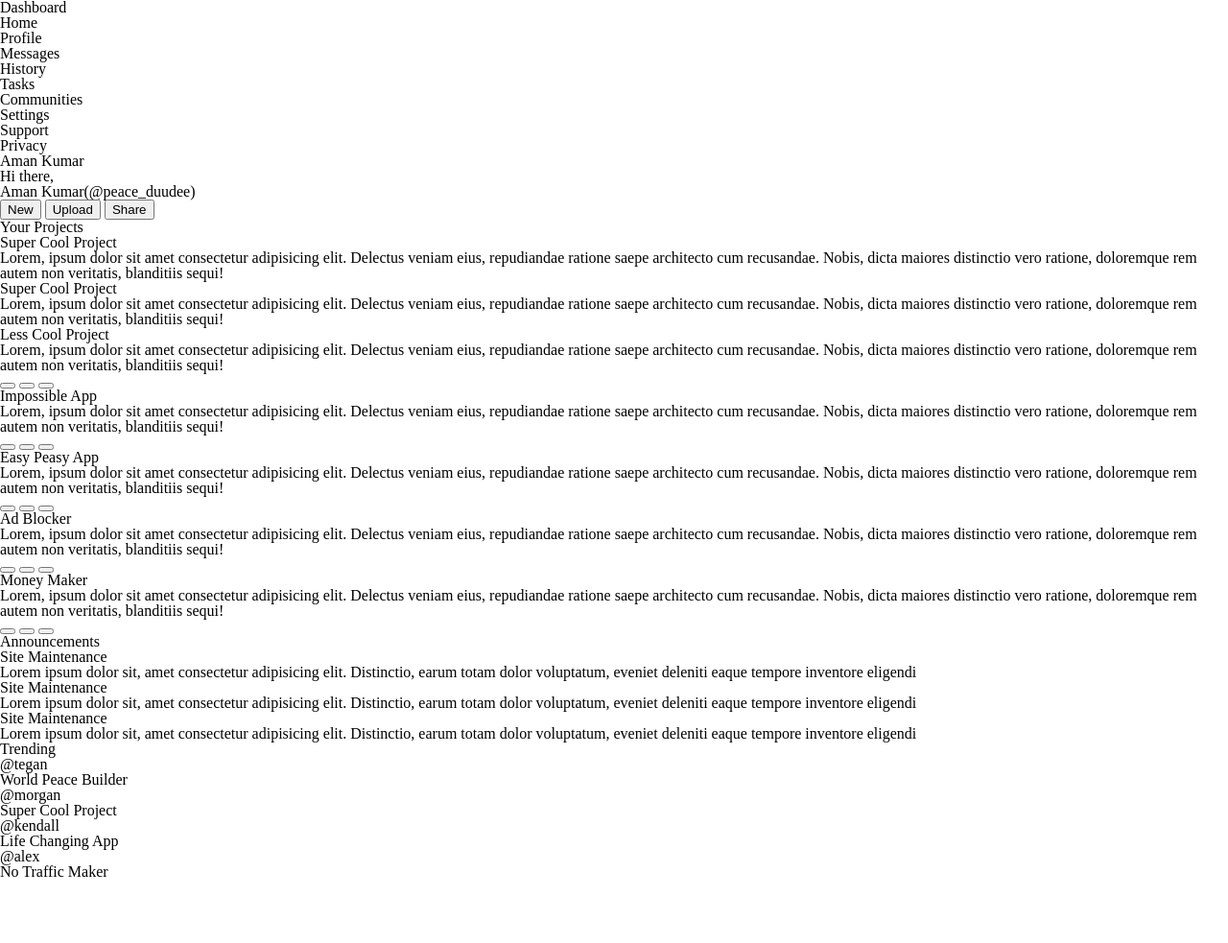
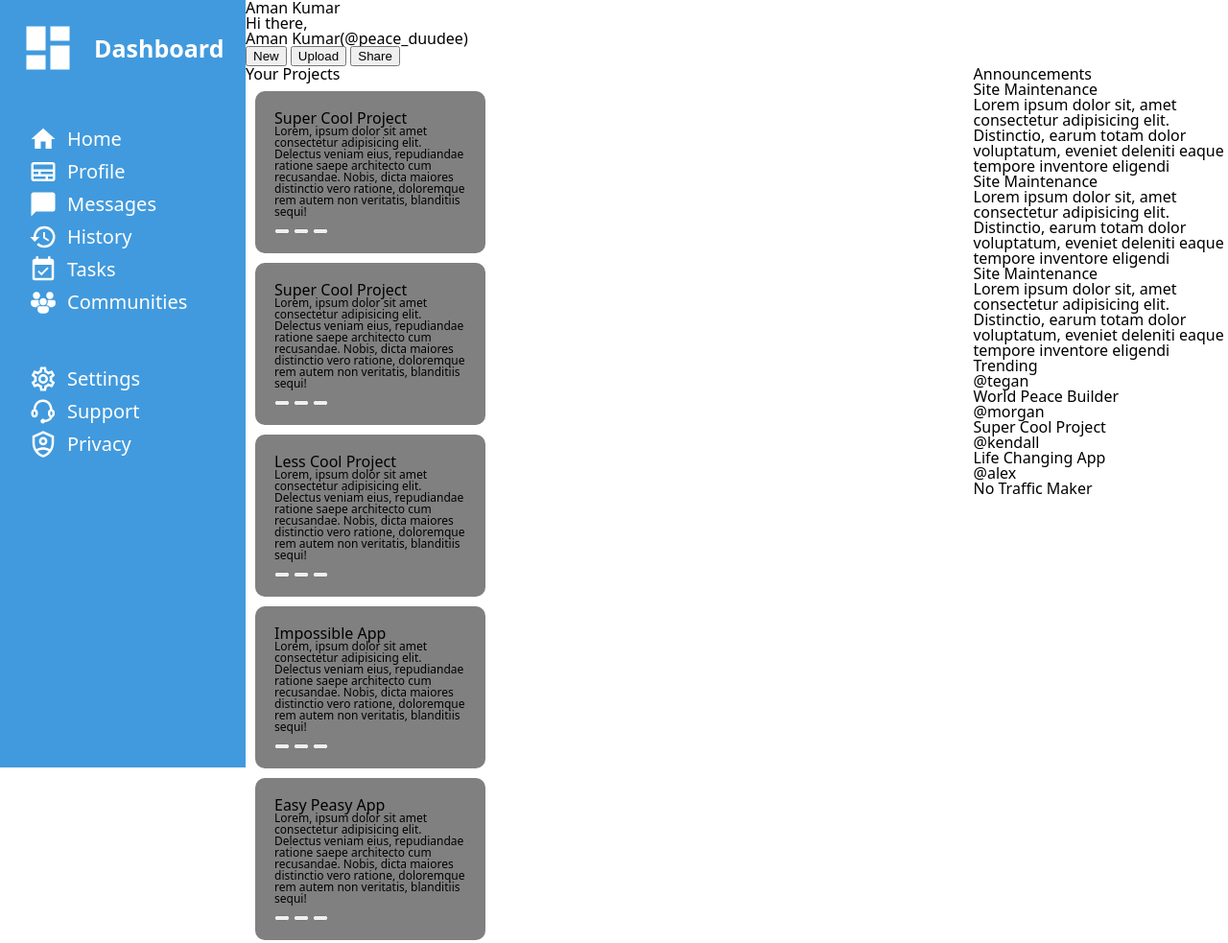
Before and after one commit to Peaceduudeee/Admin_Dashboard, a plain HTML site: page index.html in a window 1280 px wide. Shown: the top 983 px of the page at 96% size. Before the commit the page ends 917 px from the top, so only its background shows below. Drawn offline with Linux system fonts and the light colour scheme.

Commit message:
update sideBar, add new SVG icons, Improve Layout

```diff
--- a/index.html
+++ b/index.html
@@ -10,21 +10,22 @@
 <body>
     <div class="container">
         <div class="sidebar">
-            <h1>Dashboard</h1>
+            <h1> <img src="icons/view-dashboard.svg" alt="dasboardimage" srcset="" class="dashBoardImage"> Dashboard</h1>
             <ul>
-                <li>Home</li>
-                <li>Profile</li>
-                <li>Messages</li>
-                <li>History</li>
-                <li>Tasks</li>
-                <li>Communities</li>
+                <li><img src="icons/home.svg" alt="" class="sizeIcon">Home</li>
+                <li><img src="icons/id-card.svg" alt="" class="sizeIcon">Profile</li>
+                <li><img src="icons/message.svg" alt="" class="sizeIcon">Messages</li>
+                <li><img src="icons/history.svg" alt="" class="sizeIcon">History</li>
+                <li><img src="icons/calendar-check.svg" alt="" class="sizeIcon">Tasks</li>
+                <li><img src="icons/people-community-svgrepo-com.svg" alt="" class="sizeIcon">Communities</li>
             </ul>
             <ul>
-                <li>Settings</li>
-                <li>Support</li>
-                <li>Privacy</li>
+                <li><img src="icons/cog-outline.svg" alt="" class="sizeIcon">Settings</li>
+                <li><img src="icons/support-svgrepo-com.svg" alt="" class="sizeIcon">Support</li>
+                <li><img src="icons/shield-account-outline.svg" alt="" class="sizeIcon">Privacy</li>
             </ul>
         </div>
+        <div class="mainContent">
             <div class="header">
                 <div class="headerFirst">
                     <div class="srchIcon"></div>
@@ -52,17 +53,27 @@
                     <h3>Your Projects</h3>
                     <div class="cards">
                         <h4>Super Cool Project</h4>
-                    <div>Lorem, ipsum dolor sit amet consectetur adipisicing elit. Delectus veniam eius, repudiandae ratione saepe architecto cum recusandae. Nobis, dicta maiores distinctio vero ratione, doloremque rem autem non veritatis, blanditiis sequi!
+                        <div  class="cardContent">Lorem, ipsum dolor sit amet consectetur adipisicing elit. Delectus veniam eius, repudiandae ratione saepe architecto cum recusandae. Nobis, dicta maiores distinctio vero ratione, doloremque rem autem non veritatis, blanditiis sequi!
+                        </div>
+                        <div class="cardIcons">
+                            <button></button>
+                            <button></button>
+                            <button></button>
                         </div>
                     </div>
                     <div class="cards">
                         <h4>Super Cool Project</h4>
-                    <div>Lorem, ipsum dolor sit amet consectetur adipisicing elit. Delectus veniam eius, repudiandae ratione saepe architecto cum recusandae. Nobis, dicta maiores distinctio vero ratione, doloremque rem autem non veritatis, blanditiis sequi!
+                        <div class="cardContent">Lorem, ipsum dolor sit amet consectetur adipisicing elit. Delectus veniam eius, repudiandae ratione saepe architecto cum recusandae. Nobis, dicta maiores distinctio vero ratione, doloremque rem autem non veritatis, blanditiis sequi!
+                        </div>
+                        <div class="cardIcons">
+                            <button></button>
+                            <button></button>
+                            <button></button>
                         </div>
                     </div>
                     <div class="cards">
                         <h4>Less Cool Project</h4>
-                    <div>Lorem, ipsum dolor sit amet consectetur adipisicing elit. Delectus veniam eius, repudiandae ratione saepe architecto cum recusandae. Nobis, dicta maiores distinctio vero ratione, doloremque rem autem non veritatis, blanditiis sequi!
+                        <div class="cardContent">Lorem, ipsum dolor sit amet consectetur adipisicing elit. Delectus veniam eius, repudiandae ratione saepe architecto cum recusandae. Nobis, dicta maiores distinctio vero ratione, doloremque rem autem non veritatis, blanditiis sequi!
                         </div>
                         <div class="cardIcons">
                             <button></button>
@@ -72,7 +83,7 @@
                     </div>
                     <div class="cards">
                         <h4>Impossible App</h4>
-                    <div>Lorem, ipsum dolor sit amet consectetur adipisicing elit. Delectus veniam eius, repudiandae ratione saepe architecto cum recusandae. Nobis, dicta maiores distinctio vero ratione, doloremque rem autem non veritatis, blanditiis sequi!
+                        <div class="cardContent">Lorem, ipsum dolor sit amet consectetur adipisicing elit. Delectus veniam eius, repudiandae ratione saepe architecto cum recusandae. Nobis, dicta maiores distinctio vero ratione, doloremque rem autem non veritatis, blanditiis sequi!
                         </div>
                         <div class="cardIcons">
                             <button></button>
@@ -82,7 +93,7 @@
                     </div>
                     <div class="cards">
                         <h4>Easy Peasy App</h4>
-                    <div>Lorem, ipsum dolor sit amet consectetur adipisicing elit. Delectus veniam eius, repudiandae ratione saepe architecto cum recusandae. Nobis, dicta maiores distinctio vero ratione, doloremque rem autem non veritatis, blanditiis sequi!
+                        <div class="cardContent">Lorem, ipsum dolor sit amet consectetur adipisicing elit. Delectus veniam eius, repudiandae ratione saepe architecto cum recusandae. Nobis, dicta maiores distinctio vero ratione, doloremque rem autem non veritatis, blanditiis sequi!
                         </div>
                         <div class="cardIcons">
                             <button></button>
@@ -92,7 +103,7 @@
                     </div>
                     <div class="cards">
                         <h4>Ad Blocker</h4>
-                    <div>Lorem, ipsum dolor sit amet consectetur adipisicing elit. Delectus veniam eius, repudiandae ratione saepe architecto cum recusandae. Nobis, dicta maiores distinctio vero ratione, doloremque rem autem non veritatis, blanditiis sequi!
+                        <div class="cardContent">Lorem, ipsum dolor sit amet consectetur adipisicing elit. Delectus veniam eius, repudiandae ratione saepe architecto cum recusandae. Nobis, dicta maiores distinctio vero ratione, doloremque rem autem non veritatis, blanditiis sequi!
                         </div>
                         <div class="cardIcons">
                             <button></button>
@@ -102,7 +113,7 @@
                     </div>
                     <div class="cards">
                         <h4>Money Maker</h4>
-                    <div>Lorem, ipsum dolor sit amet consectetur adipisicing elit. Delectus veniam eius, repudiandae ratione saepe architecto cum recusandae. Nobis, dicta maiores distinctio vero ratione, doloremque rem autem non veritatis, blanditiis sequi!
+                        <div class="cardContent">Lorem, ipsum dolor sit amet consectetur adipisicing elit. Delectus veniam eius, repudiandae ratione saepe architecto cum recusandae. Nobis, dicta maiores distinctio vero ratione, doloremque rem autem non veritatis, blanditiis sequi!
                         </div>
                         <div class="cardIcons">
                             <button></button>
@@ -111,6 +122,7 @@
                         </div>
                     </div>
                 </div>
+                <div class="notif">
                 <div class="announcements">
                     <h3>Announcements</h3>
                     <div class="acards">
@@ -129,6 +141,7 @@
                         </div>
                     </div>
                 </div>
+
                     <div class="trending">
                         <h3>Trending</h3>
                         <div class="tcards">
@@ -162,5 +175,7 @@
                     </div>
                 </div>
             </div>
+        </div>
+    </div>
 </body>
 </html>
--- a/style.css
+++ b/style.css
@@ -46,3 +46,73 @@ table {
 
 
 /* reset complete */
+
+body{
+	font-family: system-ui, -apple-system, BlinkMacSystemFont, 'Segoe UI', Roboto, Oxygen, Ubuntu, Cantarell, 'Open Sans', 'Helvetica Neue', sans-serif;
+}
+
+.container{
+	display: grid;
+	grid-template-columns: 1fr 4fr;
+}
+
+.sidebar{
+	background-color: rgb(65, 154, 221);
+	color: white;
+	padding: 10px;
+}
+.sizeIcon{
+	width:30px;
+	height:30px;
+}
+
+.sidebar>ul>li{
+	display: flex;
+	align-items:center;
+	gap: 10px;
+	font-size:20px;
+	margin-bottom: 4px;
+}
+
+.mainContent{
+	display: grid;
+	height: 100vh;
+	grid-template-rows: 1fr 3.5fr;
+}
+
+.content{
+	display: grid;
+	grid-template-columns: 2fr 0.7fr;
+}
+.dashBoardImage{
+	width: 60px;
+	height:60px;
+}
+
+.sidebar h1{
+	display:flex;
+	align-items:center;
+	gap: 18px;
+	font-size: 25px;
+	font-weight: 700;
+	margin: 10px;
+}
+
+.cards{
+	background: grey;
+	width: 200px;
+	padding:20px;
+	border-radius: 10px;
+	margin: 10px;
+}
+.sidebar ul{
+	margin-top: 50px;
+	margin-left: 20px;
+}
+
+.cards h4{
+	font-weight: 700px;
+}
+.cardContent{
+	font-size:12px;
+}
```
Also changed, not shown: icons/bell-ring.svg (added), icons/calendar-check.svg (added), icons/cog-outline.svg (added), icons/eye-plus-outline.svg (added), icons/history.svg (added), icons/home.svg (added), icons/id-card.svg (added), icons/message.svg (added), icons/people-community-svgrepo-com.svg (added), icons/search-svgrepo-com.svg (added), icons/shield-account-outline.svg (added), icons/source-fork.svg (added), icons/star-plus-outline.svg (added), icons/support-svgrepo-com.svg (added), 1 more files. Lines whose indentation alone changed are shown as unchanged.
